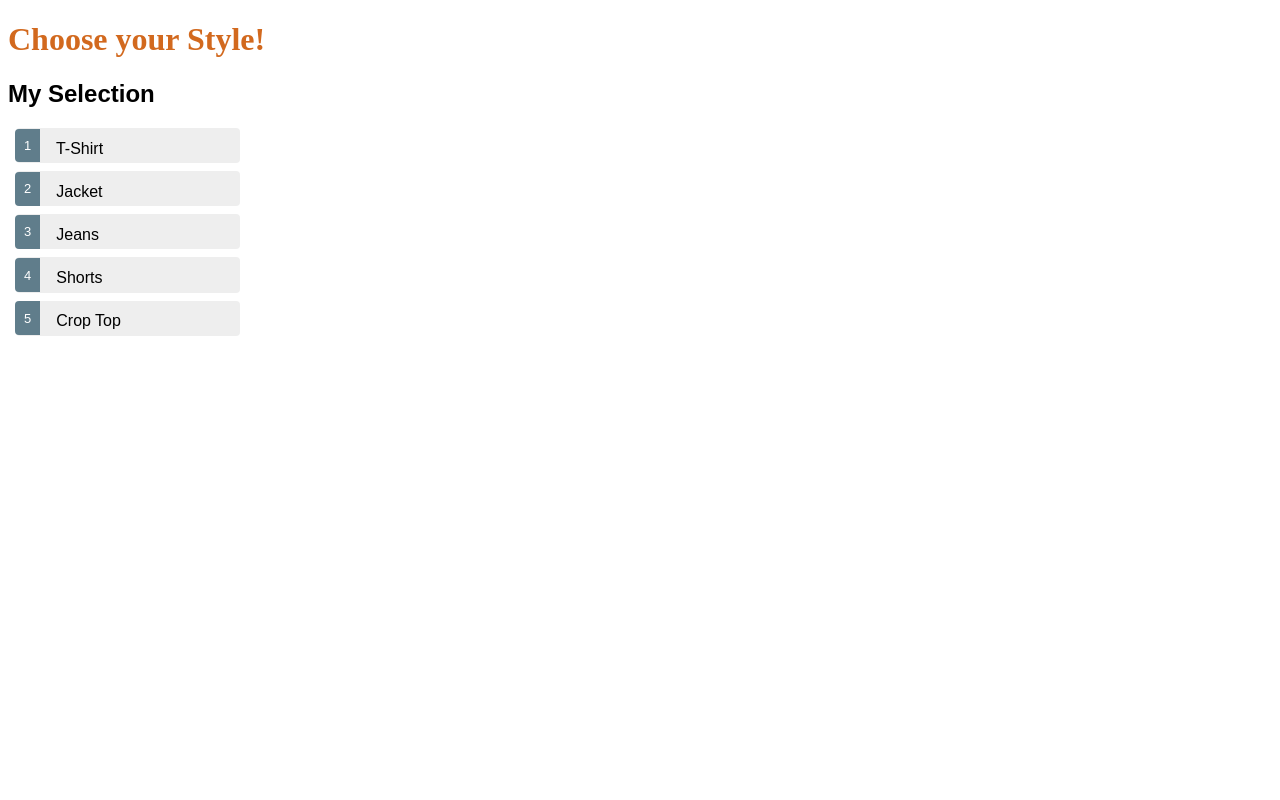
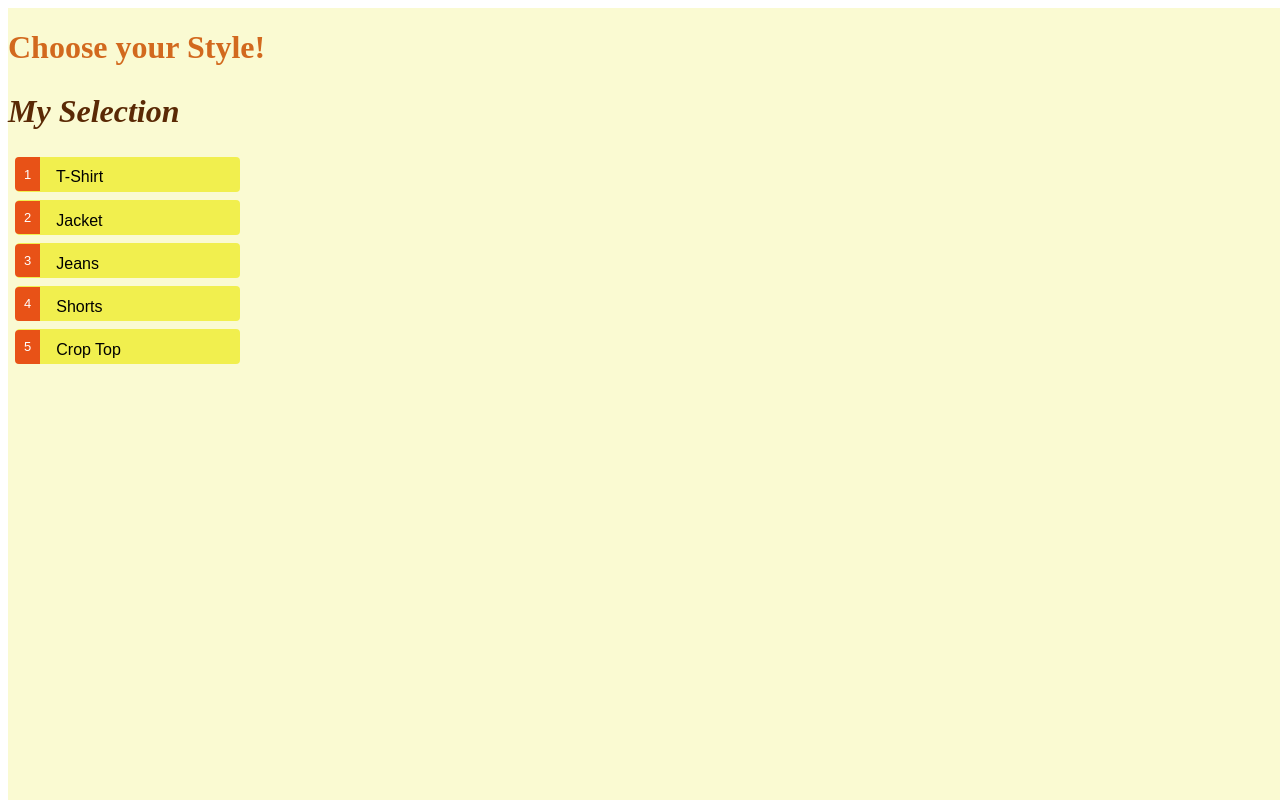
Before and after one commit to DeboraArzu/Lab-2-Programacion-Web, an Angular app: page / in a window 1280 px wide. Built offline with nearby package versions, Linux system fonts and the light colour scheme.

Commit message:
changes in style

```diff
--- a/src/app/app.component.css
+++ b/src/app/app.component.css
@@ -4,11 +4,17 @@ h1{
     font-size: xx-large;
 }
 body{
-    margin: 2em;
+    margin: 0em;
 }
 body, input[text], button {
-    color: #888;
+    color: rgb(0, 0, 0);
     font-family: Cambria, Georgia;
+  }
+  .bg{
+      background-color: lightgoldenrodyellow;
+    position: fixed;
+    width: 100%;
+    height: 100%;
   }
   /* everywhere else */
 * {
--- a/src/app/app.component.html
+++ b/src/app/app.component.html
@@ -1,2 +1,4 @@
-<h1>{{title}}</h1>
-<app-clothes></app-clothes>
+<body class="bg">
+    <h1>{{title}}</h1>
+    <app-clothes></app-clothes>
+</body>
--- a/src/app/app.component.ts
+++ b/src/app/app.component.ts
@@ -1,5 +1,6 @@
 import { Component } from '@angular/core';
 import { FormsModule } from '@angular/forms'; // <-- NgModel lives here
+import { Input } from '@angular/core';
 
 @Component({
   selector: 'app-root',
--- a/src/app/clothes/clothes.component.css
+++ b/src/app/clothes/clothes.component.css
@@ -1,7 +1,13 @@
 /* HeroesComponent's private CSS styles */
+h2{
+  color: rgb(90, 41, 5);
+    font-family: 'Times New Roman', Times, serif;
+    font-size: xx-large;
+    font-style: italic;
+}
 .selected {
-    background-color: #CFD8DC !important;
-    color: white;
+    background-color: rgb(201, 214, 219) !important;
+    color: rgb(255, 255, 255);
   }
   .clothes {
     margin: 0 0 2em 0;
@@ -13,7 +19,7 @@
     cursor: pointer;
     position: relative;
     left: 0;
-    background-color: #EEE;
+    background-color: rgb(241, 239, 78);
     margin: .5em;
     padding: .3em 0;
     height: 1.6em;
@@ -37,7 +43,7 @@
     font-size: small;
     color: white;
     padding: 0.8em 0.7em 0 0.7em;
-    background-color: #607D8B;
+    background-color: hsl(17, 82%, 50%);
     line-height: 1em;
     position: relative;
     left: -1px;
```
Also changed, not shown: src/app/clothes/clothes.component.html (indentation only), 1 other file (tests, documents, lock files or other folders).
